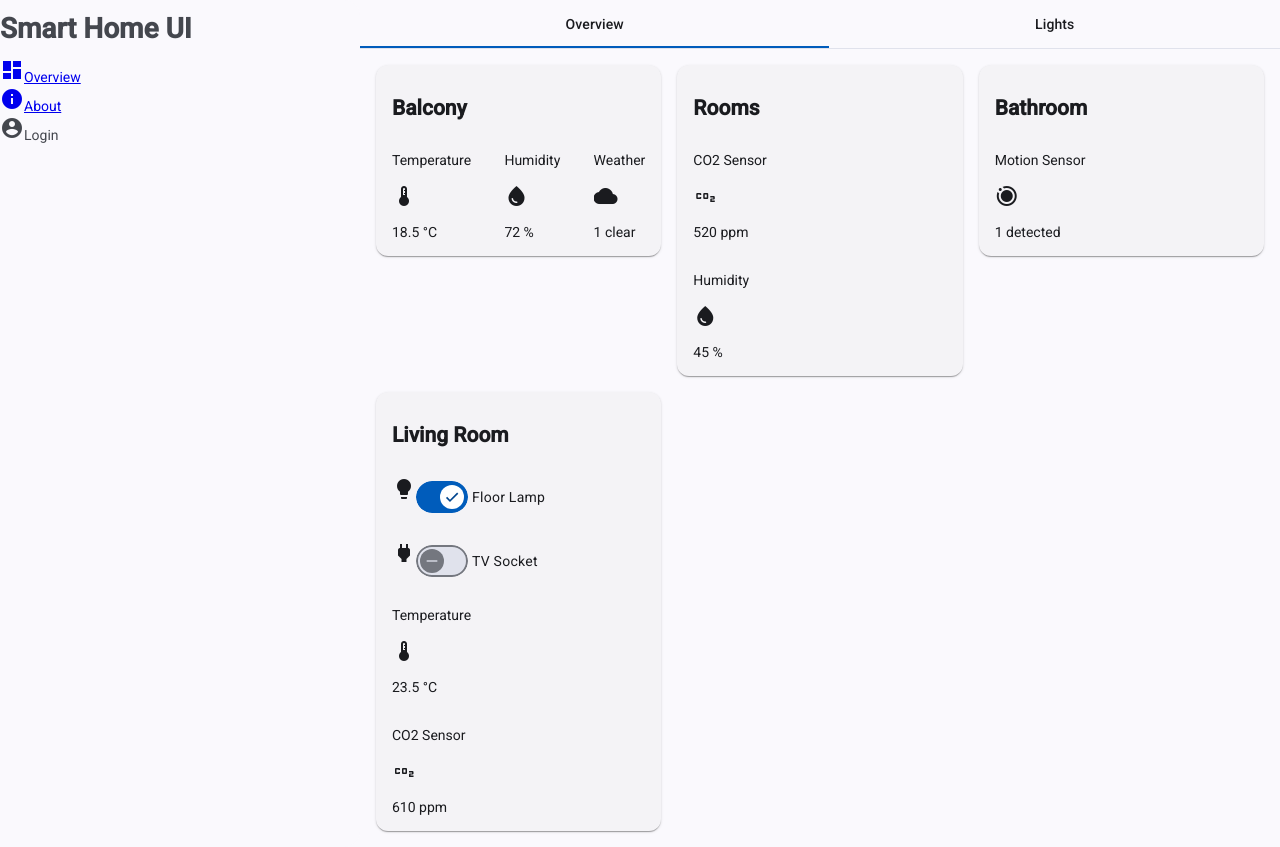
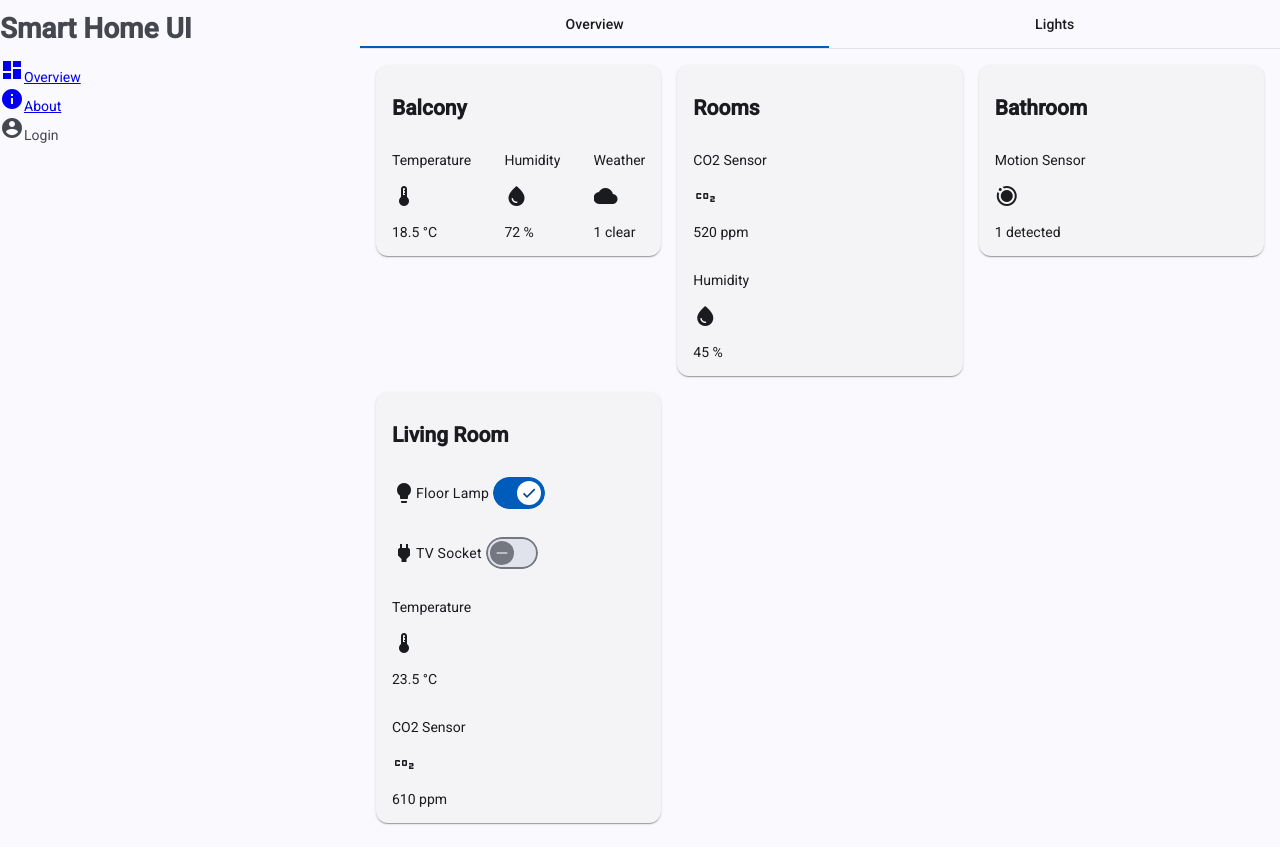
Before and after one commit to TimofeyNaryshkin/Smart-Home-UI, an Angular app: page / in a window 1280 px wide. Built offline with nearby package versions, Linux system fonts and the light colour scheme.

Commit message:
feat: add device component styles

```diff
--- a/src/app/device/device.html
+++ b/src/app/device/device.html
@@ -1,4 +1,6 @@
 <p>
   <mat-icon [fontIcon]="data().icon" />
-  <mat-slide-toggle [checked]="data().state">{{ data().label }}</mat-slide-toggle>
+  <mat-slide-toggle labelPosition="before" [checked]="data().state">
+    {{ data().label }}
+  </mat-slide-toggle>
 </p>
--- a/src/app/device/device.scss
+++ b/src/app/device/device.scss
@@ -0,0 +1,4 @@
+p {
+  display: flex;
+  align-items: center;
+}
```
